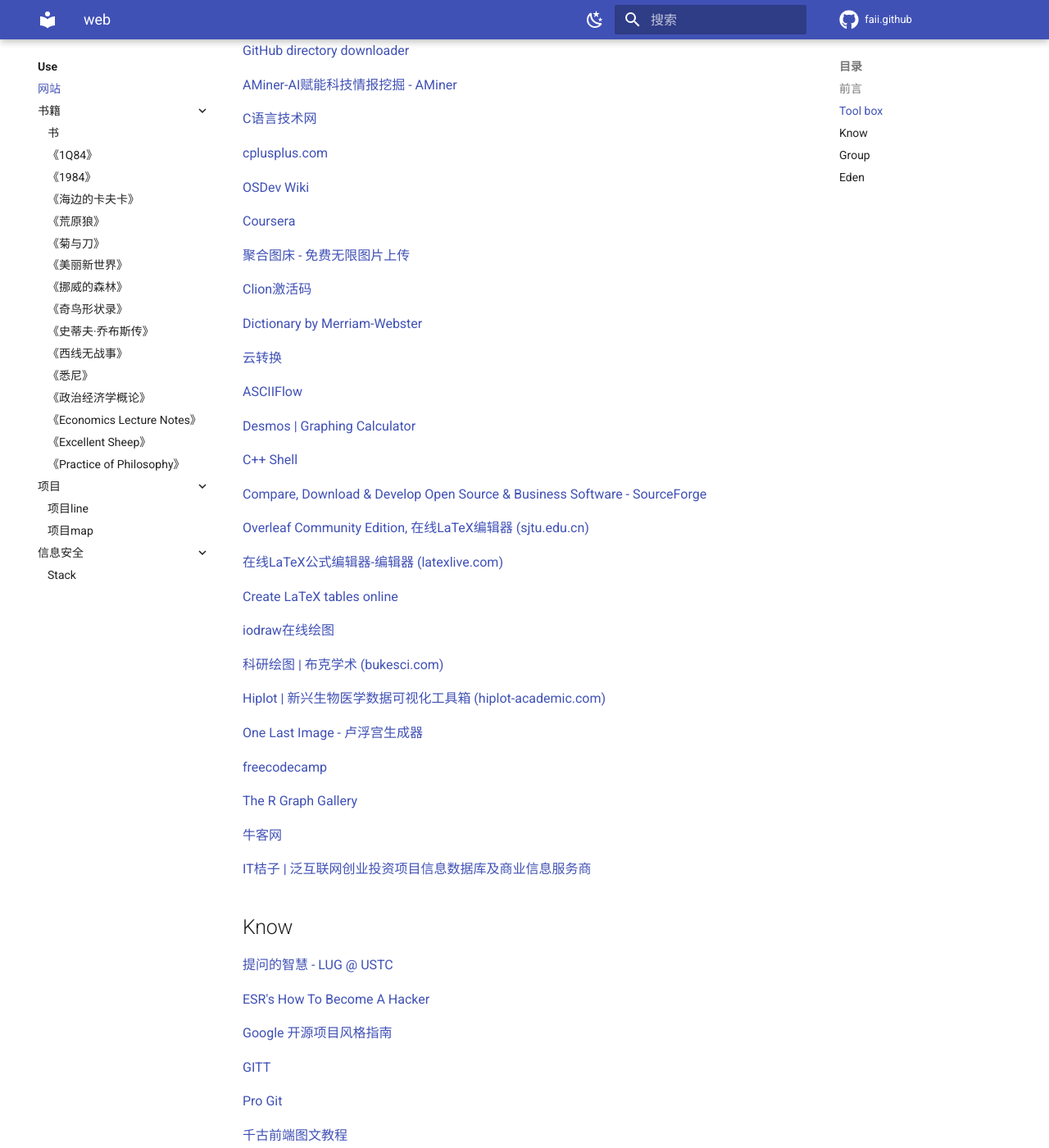
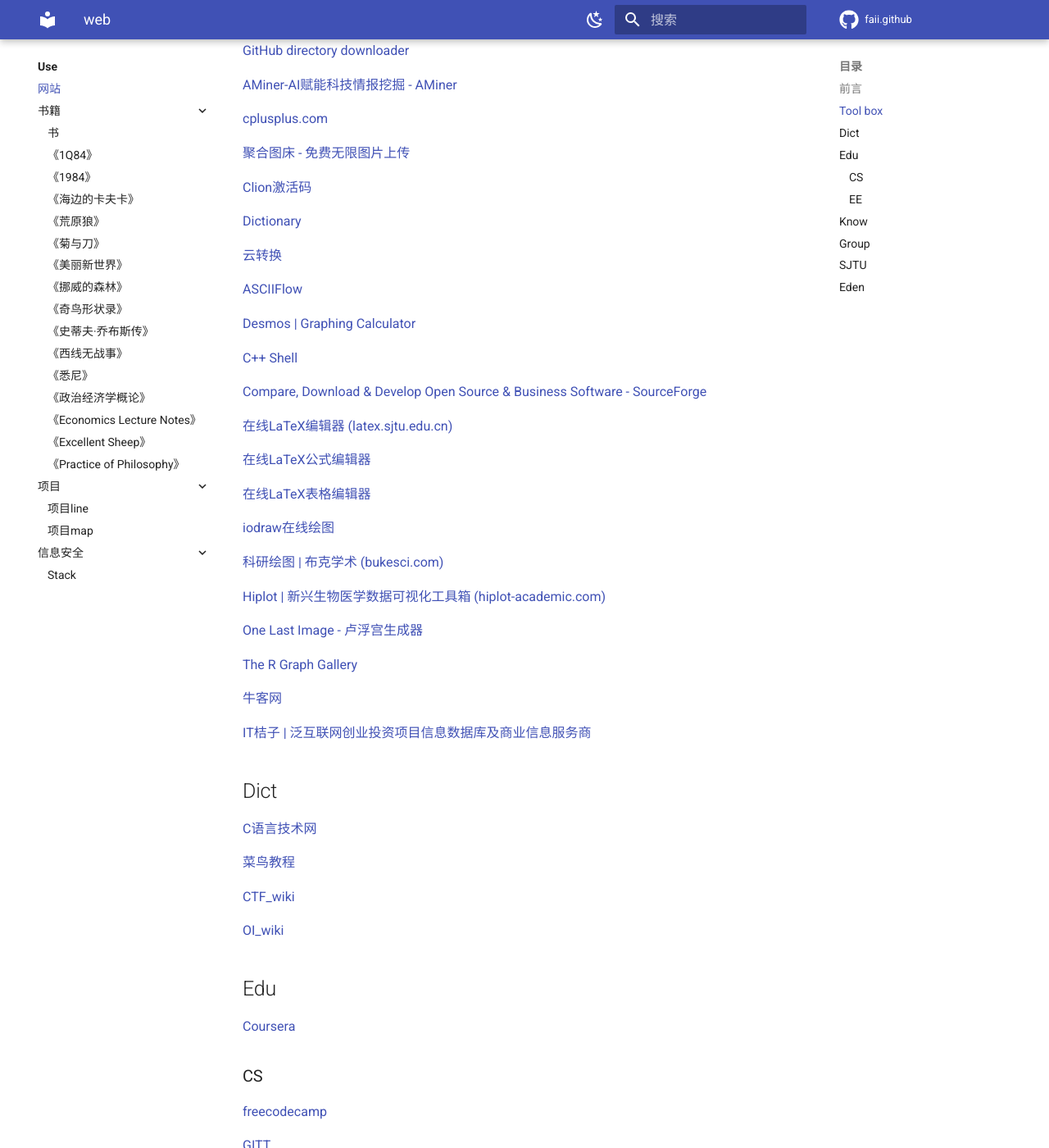
Before and after one commit to faiimea/mkdocs-site, an MkDocs documentation site: the page built from docs/Step/web.md, in a window 1280 px wide and 1400 px high, scrolled down 562 px. Shown: the whole window at 82% size. Built offline with MkDocs 1.6.1 and Material for MkDocs 9.7.7, drawn with Linux system fonts in a browser that asks for light colours; some of the changed text lies outside the part shown.

Commit message:
web_again

```diff
--- a/docs/Step/web.md
+++ b/docs/Step/web.md
@@ -20,19 +20,13 @@
 
 [AMiner-AI赋能科技情报挖掘 - AMiner](https://www.aminer.cn/)
 
-[C语言技术网 ](https://www.freecplus.net/index.html)
-
 [cplusplus.com](https://cplusplus.com/)
-
-[OSDev Wiki](https://wiki.osdev.org/Main_Page)
-
-[Coursera](https://www.coursera.org/)
 
 [聚合图床 - 免费无限图片上传](https://www.superbed.cn/)
 
 [Clion激活码](https://ideas.zngue.com/detail/9007.html)
 
-[Dictionary by Merriam-Webster](https://www.merriam-webster.com/)
+[Dictionary](https://www.merriam-webster.com/)
 
 [云转换](https://cloudconvert.com/)
 
@@ -44,11 +38,11 @@
 
 [Compare, Download & Develop Open Source & Business Software - SourceForge](https://sourceforge.net/)
 
-[Overleaf Community Edition, 在线LaTeX编辑器 (sjtu.edu.cn)](https://latex.sjtu.edu.cn/project)
+[在线LaTeX编辑器 (latex.sjtu.edu.cn)](https://latex.sjtu.edu.cn/project)
 
-[在线LaTeX公式编辑器-编辑器 (latexlive.com)](https://www.latexlive.com/)
+[在线LaTeX公式编辑器](https://www.latexlive.com/)
 
-[Create LaTeX tables online](https://tablesgenerator.com/)
+[在线LaTeX表格编辑器](https://tablesgenerator.com/)
 
 [iodraw在线绘图](https://www.iodraw.com/diagram/)
 
@@ -56,27 +50,33 @@
 
 [Hiplot | 新兴生物医学数据可视化工具箱 (hiplot-academic.com)](https://hiplot-academic.com/)
 
-[One Last Image - 卢浮宫生成器 ](https://lab.magiconch.com/one-last-image/)
+[One Last Image - 卢浮宫生成器](https://lab.magiconch.com/one-last-image/)
 
-[freecodecamp](https://chinese.freecodecamp.org/learn/)
-
-[The R Graph Gallery ](https://r-graph-gallery.com/index.html)
+[The R Graph Gallery](https://r-graph-gallery.com/index.html)
 
 [牛客网](https://www.nowcoder.com/)
 
 [IT桔子 | 泛互联网创业投资项目信息数据库及商业信息服务商](https://www.itjuzi.com/)
 
 
+## Dict
 
-## Know
+[C语言技术网 ](https://www.freecplus.net/index.html)
+
+[菜鸟教程](https://www.runoob.com/)
+
+[CTF_wiki](https://ctf-wiki.org/)
+
+[OI_wiki](https://oi-wiki.org/)
 
 
+## Edu
 
-[提问的智慧 - LUG @ USTC](https://lug.ustc.edu.cn/wiki/doc/smart-questions/#声明)
+[Coursera](https://www.coursera.org/)
 
-[ESR's How To Become A Hacker](https://gist.github.com/zer4tul/44ac7d145a4342d876f3)
+### CS
 
-[Google 开源项目风格指南](https://zh-google-styleguide.readthedocs.io/en/latest/google-cpp-styleguide/)
+[freecodecamp](https://chinese.freecodecamp.org/learn/)
 
 [GITT](https://cbx33.github.io/gitt/intro.html)
 
@@ -102,27 +102,55 @@
 
 [the missing semester of your cs education](https://missing-semester-cn.github.io/)
 
+[CSAPP](http://csapp.cs.cmu.edu/3e/docs/chistory.html)
+
+[CSAPP.PPT](https://scs.hosted.panopto.com/Panopto/Pages/Sessions/List.aspx#folderID=%22b96d90ae-9871-4fae-91e2-b1627b43e25e%22&sortColumn=0&sortAscending=true)
+
+[CSAPP.LAB](https://hansimov.gitbook.io/csapp/labs/data-lab)
+
+[PICO_CTF](https://picoctf.org/resources.html)
+
+### EE
+
+[OSDev Wiki](https://wiki.osdev.org/Main_Page)
+
+[NJU-csapp](https://nju-projectn.github.io/ics-pa-gitbook/ics2021/index.html)
+
+
+## Know
+
+[CSdiy_wiki](https://csdiy.wiki/)
+
+[提问的智慧 - LUG @ USTC](https://lug.ustc.edu.cn/wiki/doc/smart-questions/#声明)
+
+[ESR's How To Become A Hacker](https://gist.github.com/zer4tul/44ac7d145a4342d876f3)
+
+[Google 开源项目风格指南](https://zh-google-styleguide.readthedocs.io/en/latest/google-cpp-styleguide/)
+
 [计算机专业学习路线 ](https://hackway.org/docs/cs/intro)
 
 [TeachYourselfCS-CN](https://github.com/izackwu/TeachYourselfCS-CN/blob/master/TeachYourselfCS-CN.md)
 
 [研究生计算机专业的方向有哪些](https://www.zhihu.com/question/349899328/answer/1752872326)
 
-[Medium](https://medium.com/)
-
-[NJU-csapp](https://nju-projectn.github.io/ics-pa-gitbook/ics2021/index.html)
-
+[CS自学指南 (csdiy.wiki)](https://csdiy.wiki/)
 
 
 ## Group
 
+[Medium](https://medium.com/)
+
+## SJTU
+
+[SJTU_PLUS](https://plus.sjtu.edu.cn/)
+
 [SJTU-Application(飞跃手册)](https://survivesjtu.github.io/SJTU-Application/#/)
 
-[SurviveSJTUManual ](https://survivesjtu.gitbook.io/survivesjtumanual/)
+[SurviveSJTUManual](https://survivesjtu.gitbook.io/survivesjtumanual/)
 
 [IPADS](https://ipads.se.sjtu.edu.cn/zh/index.html)
 
-[Alex Chi - Code for fun, Make things happen (skyzh.dev)](https://www.skyzh.dev/)
+[Alex Chi - Code for fun, Make things happen](https://www.skyzh.dev/)
 
 [上海交通大学大学生创新实践活动平台 (sjtu.edu.cn)](https://prp.jwc.sjtu.edu.cn/Main/MainPractice.htm)
 
@@ -130,6 +158,8 @@
 
 [0ops](https://ctfzone.sjtu.cn)
 
+[网安学院](https://infosec.sjtu.edu.cn/Lab.aspx)
 
+[电院教务处](https://bjwb.seiee.sjtu.edu.cn/bkjwb/index.htm)
 
 ## Eden
```
Also changed, not shown: docs/Life/gals/gal.md (+3 -1 lines), docs/Step/projects/M.A.P.md (+23 -0 lines).
